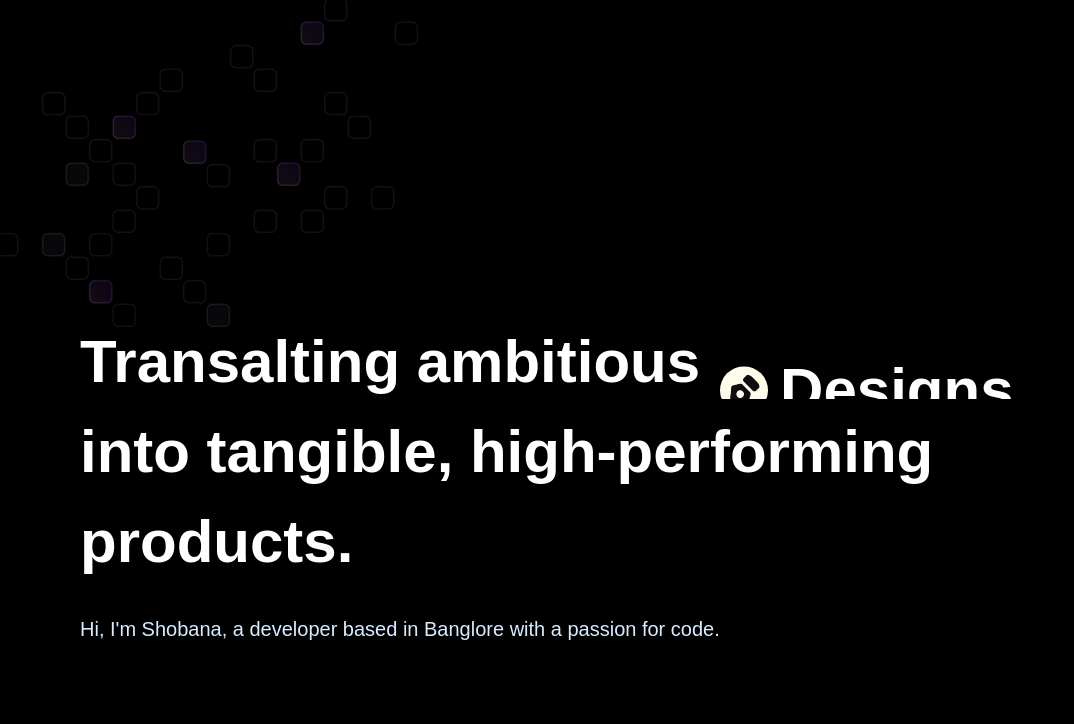
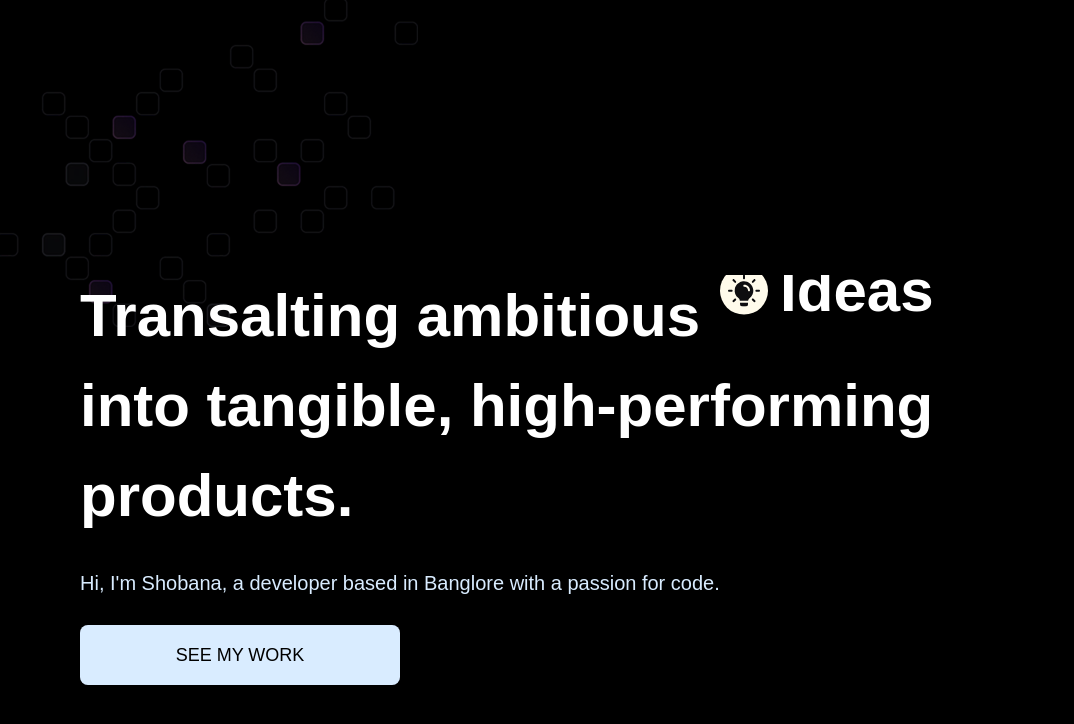
Before and after one commit to ShobanaN2762/Portfolio, a React (Vite) app: page / in a window 1280 px wide. Shown: the top 724 px of the page, without its empty margins (0-1074 px from the left). Built offline with nearby package versions, Linux system fonts and the light colour scheme; a web font is replaced by a local one.

Commit message:
updated animation in the herotext

```diff
--- /dev/null
+++ b/src/components/Button.jsx
@@ -0,0 +1,15 @@
+const Button = ({ text, className }) => {
+  return (
+    <a className={`${className ?? ""}cta-wrapper`}>
+      <div className="cta-button group">
+        <div className="bg-circle" />
+        <p className="text">{text}</p>
+        <div className="arrow-wrapper">
+          <img src="/images/arrow-down.svg" alt="arrow" />
+        </div>
+      </div>
+    </a>
+  );
+};
+
+export default Button;
--- a/src/constants/index.js
+++ b/src/constants/index.js
@@ -2,6 +2,7 @@
   { text: "Ideas", imagePath: "/images/ideas.svg" },
   { text: "Designs", imagePath: "/images/designs.svg" },
   { text: "Concepts", imagePath: "/images/concepts.svg" },
+  // { text: "Code", imagePath: "/images/code.svg" },
 ];
 
 const navLinks = [
--- a/src/index.css
+++ b/src/index.css
@@ -326,7 +326,7 @@
 .slide {
   display: inline-block;
   flex-direction: column;
-  transition: all cubic-bezier(0.71, 0.03, 0.34, 1);
+  transition: all cubic-bezier(0.71, 0.3, 0.9, 1);
 }
 
 .wrapper {
@@ -339,26 +339,11 @@
   0% {
     transform: translateY(0.5%);
   }
-  12.5% {
-    transform: translateY(-12.5%);
+  50% {
+    transform: translateY(-34%);
   }
-  25% {
-    transform: translateY(-25%);
-  }
-  37.5% {
-    transform: translateY(-37.5%);
-  }
-  50% {
-    transform: translateY(-50%);
-  }
-  62.5% {
-    transform: translateY(-62.5%);
-  }
-  75% {
-    transform: translateY(-75%);
-  }
-  87.5% {
-    transform: translateY(-87.5%);
+  100% {
+    transform: translateY(-68%);
   }
 }
 
--- a/src/sections/Hero.jsx
+++ b/src/sections/Hero.jsx
@@ -1,3 +1,4 @@
+import Button from "../components/Button.jsx";
 import { words } from "../constants/index.js";
 
 const Hero = () => {
@@ -13,8 +14,7 @@
           <div className="flex flex-col gap-7">
             <div className="hero-text">
               <h1>
-                {" "}
-                Transalting ambitious{" "}
+                Transalting ambitious
                 <span className="slide">
                   <span className="wrapper">
                     {words.map((word) => (
@@ -41,8 +41,14 @@
               Hi, I'm Shobana, a developer based in Banglore with a passion for
               code.
             </p>
+            <Button
+              className="md:w-80 md:h-16 w-60 h-12"
+              id="button"
+              text="See my Work"
+            />
           </div>
         </header>
+        {/* {RIGHT: HERO CONTENT} */}
       </div>
     </section>
   );
```
